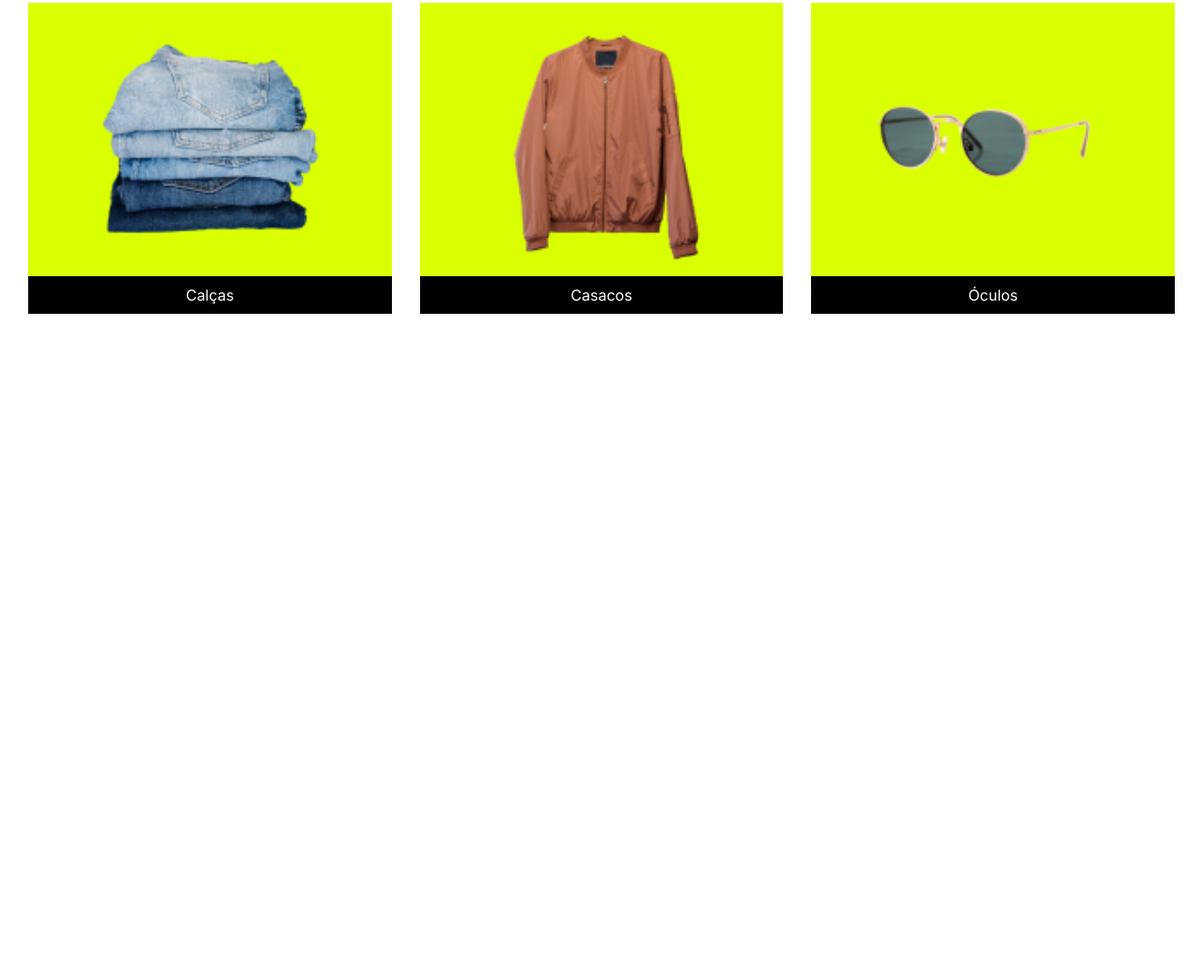
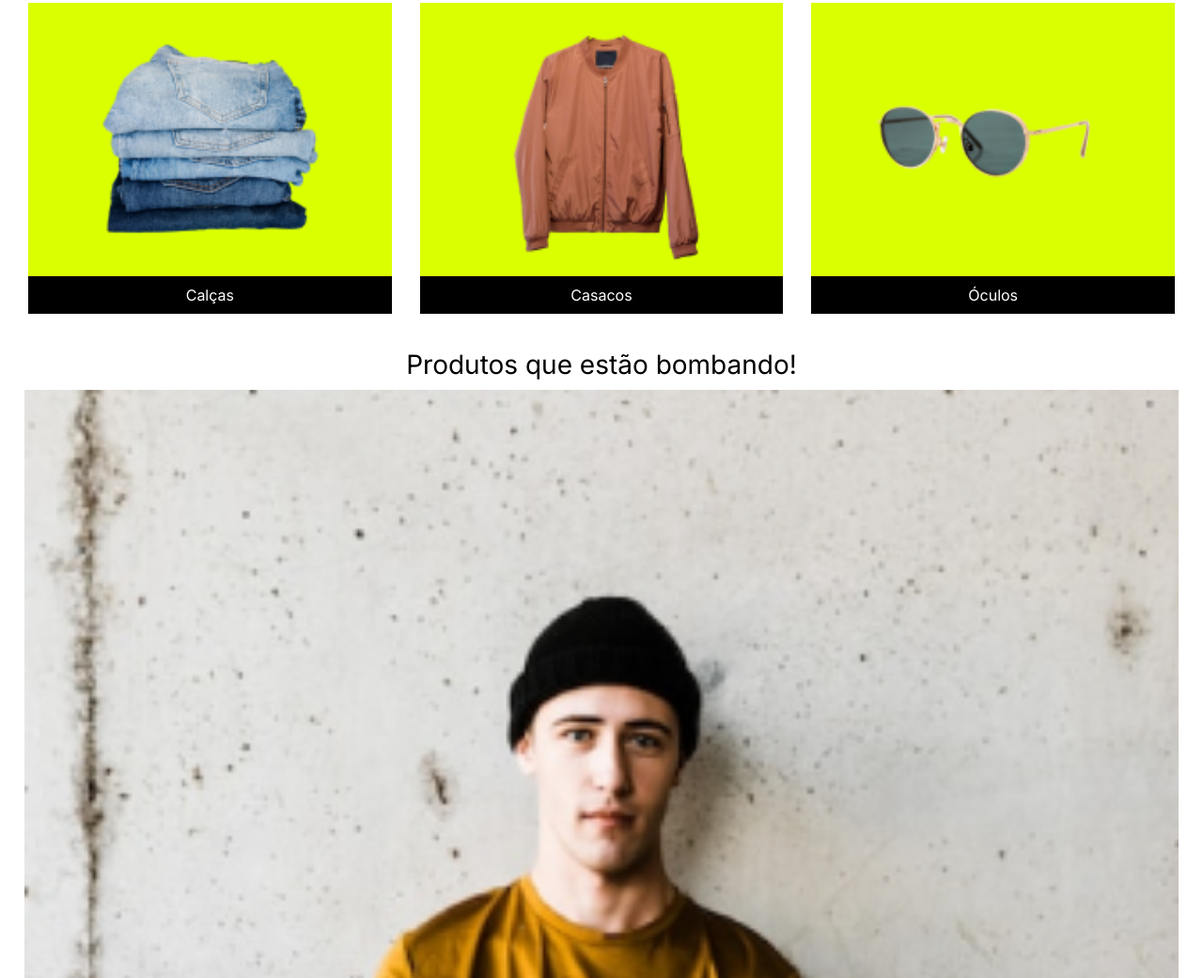
Before and after one commit to FelipeM920/Alura-Challenge-7, a plain HTML site: page index.html in a window 1280 px wide. Shown: the part 1179-2220 px from the top of the page at 94% size. Before the commit the page ends 1550 px from the top, so only its background shows below. Drawn offline with Linux system fonts and the light colour scheme.

Commit message:
wip - products category

```diff
--- a/index.html
+++ b/index.html
@@ -161,6 +161,16 @@
         </div>
       </div>
     </section>
+    <section class="product-container">
+      <span class="product-container-title">Produtos que estão bombando!</span>
+      <div class="product-item-container">
+        <div class="product-item">
+          <picture>
+            <img src="./img/mobile/Imagens cards/card_camiseta.png" alt="">
+          </picture>
+        </div>
+      </div>
+    </section>
   </body>
   <script src="index.js"></script>
 </html>
--- a/style.css
+++ b/style.css
@@ -122,7 +122,7 @@
   display: none;
 }
 
-.banner-container img{
+.banner-container img {
   display: block;
   width: 100%;
 }
@@ -142,7 +142,7 @@
 .category-items-container {
   display: flex;
   flex-wrap: wrap;
-  padding: 0 12px
+  padding: 0 12px;
 }
 
 .category-item {
@@ -165,6 +165,36 @@
   padding: 10px;
   background-color: var(--black);
   color: var(--white);
+}
+
+.product-container {
+  display: flex;
+  flex-direction: column;
+  align-items: center;
+}
+
+.product-container-title {
+  font-size: 28px;
+  margin-bottom: 10px;
+  text-align: center;
+}
+
+.product-item-container {
+  display: flex;
+  padding: 0 26px;
+  width: 100%;
+}
+
+.product-item {
+  display: flex;
+  flex-direction: column;
+  width: 100%;
+  align-items: center;
+}
+
+.product-item picture,
+.product-item img {
+  width: 100%;
 }
 
 @media (min-width: 768px) {
@@ -223,7 +253,7 @@
     margin-left: 15px;
   }
 
-  .banner-container img{
+  .banner-container img {
     margin-top: -3px;
   }
 
```
Also changed, not shown: img/mobile/Imagens cards/card_bolsa.png (renamed from img/mobile/Imagens cards/Card bolsa.png), img/mobile/Imagens cards/card_calca.png (renamed from img/mobile/Imagens cards/Card calça.png), img/mobile/Imagens cards/card_camiseta.png (renamed from img/mobile/Imagens cards/Card camiseta.png), img/mobile/Imagens cards/card_jaqueta_jeans.png (renamed from img/mobile/Imagens cards/Card jaqueta jeans.png), img/mobile/Imagens cards/card_tenis.png (renamed from img/mobile/Imagens cards/Card tenis.png).
